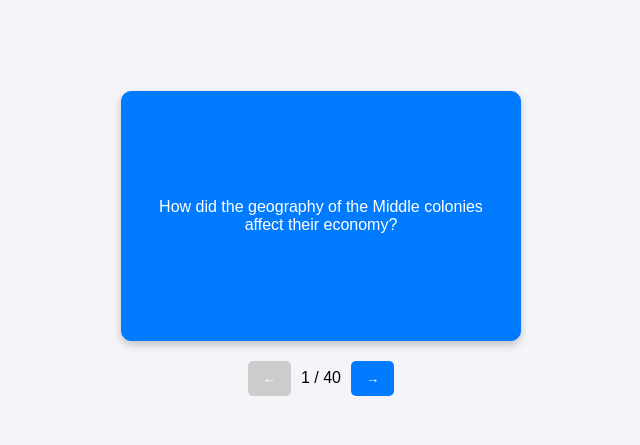
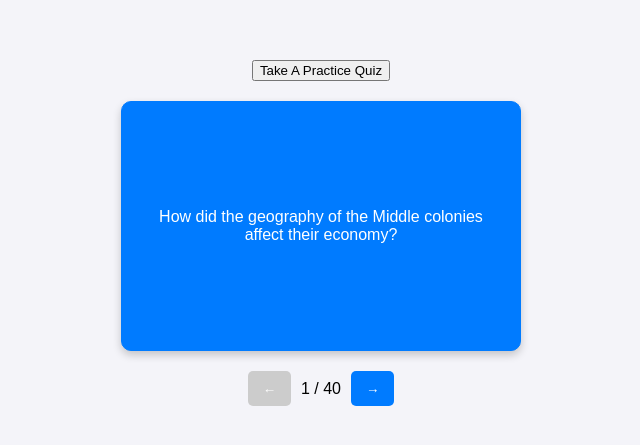
Before and after one commit to hcpssme/flashcards, a plain HTML site: page index.html in a window 1280 px wide. Shown: the part 167-612 px from the top of the page, without its empty margins (319-959 px from the left). Drawn offline with Linux system fonts and the light colour scheme.

Commit message:
Update index.html

```diff
--- a/index.html
+++ b/index.html
@@ -95,6 +95,7 @@
     </style>
 </head>
 <body>
+    <a href="quiz.html"><button>Take A Practice Quiz</button></a>
 
     <div class="flashcard" id="flashcard" onclick="flipFlashcard()">
         <div class="flashcard-inner" id="flashcard-inner">
```
